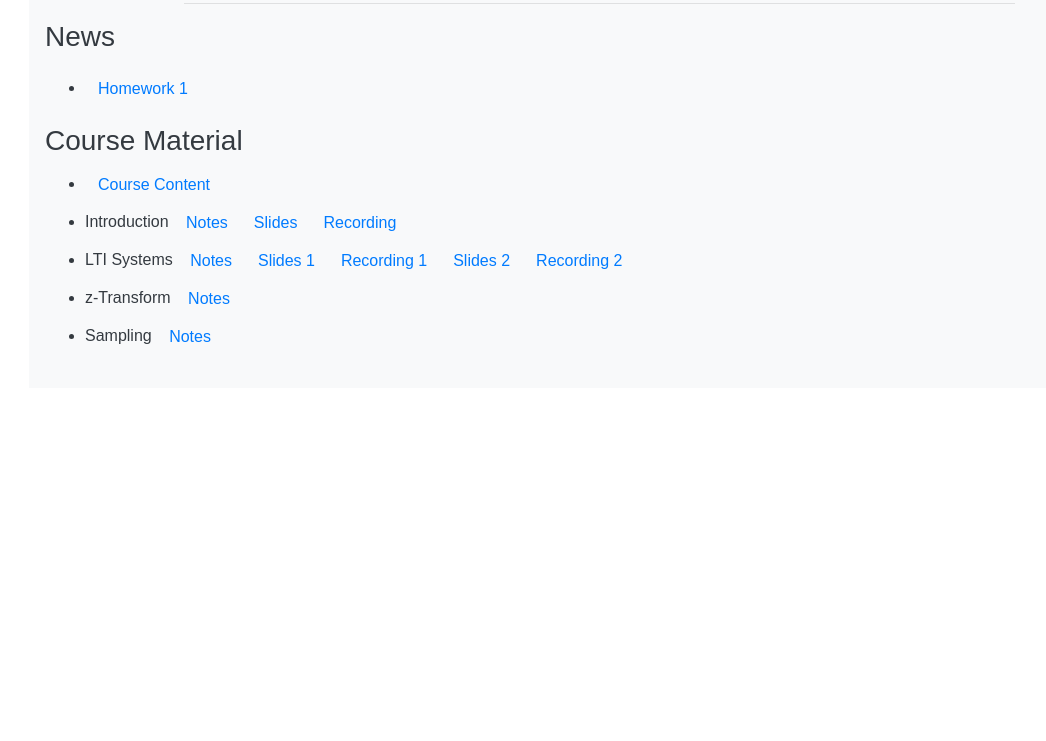
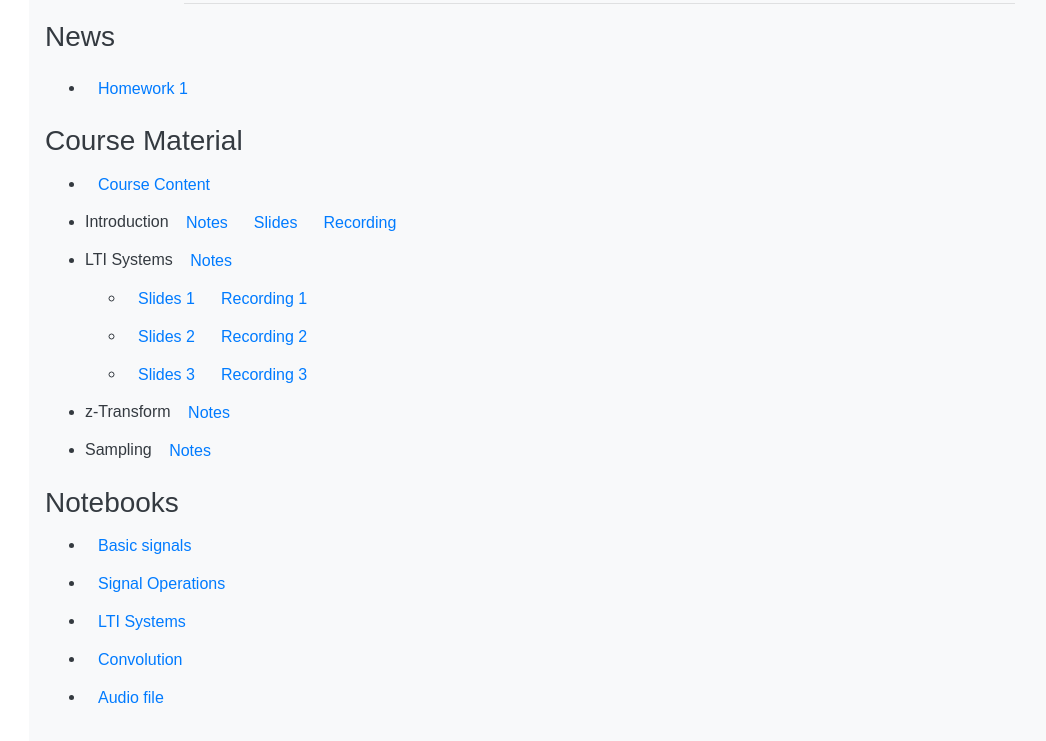
Before and after one commit to ciiram/ciiram.github.io, a plain HTML site: page dsp.html in a window 1280 px wide. Shown: the part 75-816 px from the top of the page, without its empty margins (41-1087 px from the left). Drawn offline with nearby package versions, Linux system fonts and the light colour scheme.

Commit message:
update DSP site

```diff
--- a/dsp.html
+++ b/dsp.html
@@ -27,9 +27,24 @@
         <ul>
           <li> <a href="files/lecture_notes/dsp_content.pdf" class="btn btn-link" role="button">Course Content</a>
           <li>  Introduction <a href="files/lecture_notes/dsp_lecture1.pdf" class="btn btn-link" role="button">Notes</a><a href="files/lecture_notes/dsp_slides_lecture_1.pdf" class="btn btn-link" role="button">Slides</a><a href="https://sc.vlab.ac.ke/playback/presentation/2.0/playback.html?meetingId=d5483a1cc23a663f7f40a83264396397a9bee8ab-1590566253859" class="btn btn-link" role="button">Recording</a>
-          <li>  LTI Systems <a href="files/lecture_notes/dsp_lecture2.pdf" class="btn btn-link" role="button">Notes</a><a href="files/lecture_notes/dsp_slides_lecture_2.pdf" class="btn btn-link" role="button">Slides 1</a><a href="https://sc.vlab.ac.ke/playback/presentation/2.0/playback.html?meetingId=d440ee5ee59639f981c5dfa1b2addcbd8c5ebfd7-1591169632630" class="btn btn-link" role="button">Recording 1</a><a href="files/lecture_notes/dsp_slides_lecture_3.pdf" class="btn btn-link" role="button">Slides 2</a><a href="https://sc.vlab.ac.ke/playback/presentation/2.0/playback.html?meetingId=0f2980b9da943955552c0badec8dd3e8ae6765ce-1591777029221" class="btn btn-link" role="button">Recording 2</a>
+          <li>  LTI Systems <a href="files/lecture_notes/dsp_lecture2.pdf" class="btn btn-link" role="button">Notes</a>
+            <ul>
+              <li> <a href="files/lecture_notes/dsp_slides_lecture_2.pdf" class="btn btn-link" role="button">Slides 1</a><a href="https://sc.vlab.ac.ke/playback/presentation/2.0/playback.html?meetingId=d440ee5ee59639f981c5dfa1b2addcbd8c5ebfd7-1591169632630" class="btn btn-link" role="button">Recording 1</a>
+              <li> <a href="files/lecture_notes/dsp_slides_lecture_3.pdf" class="btn btn-link" role="button">Slides 2</a><a href="https://sc.vlab.ac.ke/playback/presentation/2.0/playback.html?meetingId=0f2980b9da943955552c0badec8dd3e8ae6765ce-1591777029221" class="btn btn-link" role="button">Recording 2</a>
+              <li> <a href="files/lecture_notes/dsp_slides_lecture_4.pdf" class="btn btn-link" role="button">Slides 3</a><a href="" class="btn btn-link" role="button">Recording 3</a>
+            </ul>
           <li>  z-Transform <a href="files/lecture_notes/dsp_lecture3.pdf" class="btn btn-link" role="button">Notes</a>
           <li>  Sampling <a href="files/lecture_notes/dsp_lecture4.pdf" class="btn btn-link" role="button">Notes</a>
+        </ul>
+
+        <h3> Notebooks</h3>
+
+        <ul>
+          <li><a href="notebooks/dsp/discrete_signals.ipynb" class="btn btn-link" role="button">Basic signals</a>
+          <li><a href="notebooks/dsp/signal_operations.ipynb" class="btn btn-link" role="button">Signal Operations</a>
+          <li><a href="notebooks/dsp/filter-intro.ipynb" class="btn btn-link" role="button">LTI Systems</a>
+          <li><a href="notebooks/dsp/convolution.ipynb" class="btn btn-link" role="button">Convolution</a>
+          <li><a href="notebooks/dsp/yes.wav" class="btn btn-link" role="button">Audio file</a>
         </ul>
 
     </div>
```
Also changed, not shown: 6 other files.
